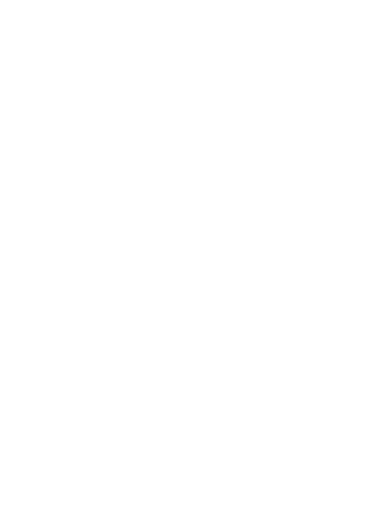
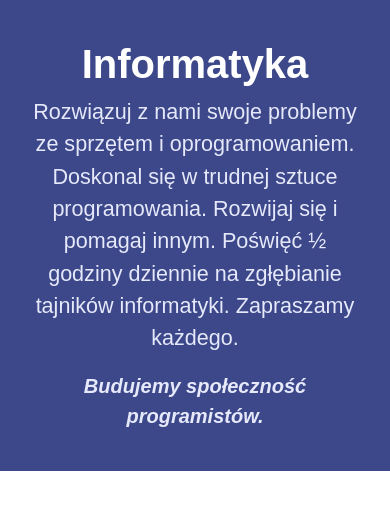
Before and after one commit to KatWys/Witryna2, a plain HTML site: page index.html in a window 390 px wide. Drawn offline with nearby package versions, Linux system fonts and the light colour scheme.

Commit message:
feat: add hero section

```diff
--- a/css/portal.css
+++ b/css/portal.css
@@ -6,3 +6,22 @@
 }
 
 /* Sekcje będą dodawane w miarę postępu prac */
+/* === Hero section (Issue #3) === */
+.hero {
+    padding: 60px 15px;
+    background-color: #3D488A;
+    color: #ffffff;
+}
+
+.hero p {
+    color: #E6E9FA;
+}
+
+@media (max-width: 575.98px) {
+    .hero {
+        padding: 40px 15px;
+    }
+    .hero h1 {
+        font-size: 2.5rem;
+    }
+}
--- a/index.html
+++ b/index.html
@@ -1,5 +1,6 @@
 <!DOCTYPE html>
 <html lang="pl">
+
 <head>
     <meta charset="UTF-8">
     <meta name="viewport" content="width=device-width, initial-scale=1.0">
@@ -7,18 +8,32 @@
     <link href="https://cdn.jsdelivr.net/npm/bootstrap@5.3.0/dist/css/bootstrap.min.css" rel="stylesheet">
     <link rel="stylesheet" href="css/portal.css">
 </head>
+
 <body>
 
     <header>
-        </header>
+    </header>
 
     <main>
-        </main>
+        <section class="hero text-center" id="onas">
+            <div class="container">
+                <h1 class="display-3 fw-bold">Informatyka</h1>
+                <p class="fs-4 col-lg-8 mx-auto">
+                    Rozwiązuj z nami swoje problemy ze sprzętem i oprogramowaniem.
+                    Doskonal się w trudnej sztuce programowania. Rozwijaj się i pomagaj
+                    innym. Poświęć &frac12; godziny dziennie na zgłębianie tajników
+                    informatyki. Zapraszamy każdego.
+                </p>
+                <p class="fs-5 fw-bold fst-italic mb-0">Budujemy społeczność programistów.</p>
+            </div>
+        </section>
+    </main>
 
     <footer>
-        </footer>
+    </footer>
 
     <script src="https://cdn.jsdelivr.net/npm/bootstrap@5.3.0/dist/js/bootstrap.bundle.min.js"></script>
     <script src="js/main.js"></script>
 </body>
+
 </html>
```
